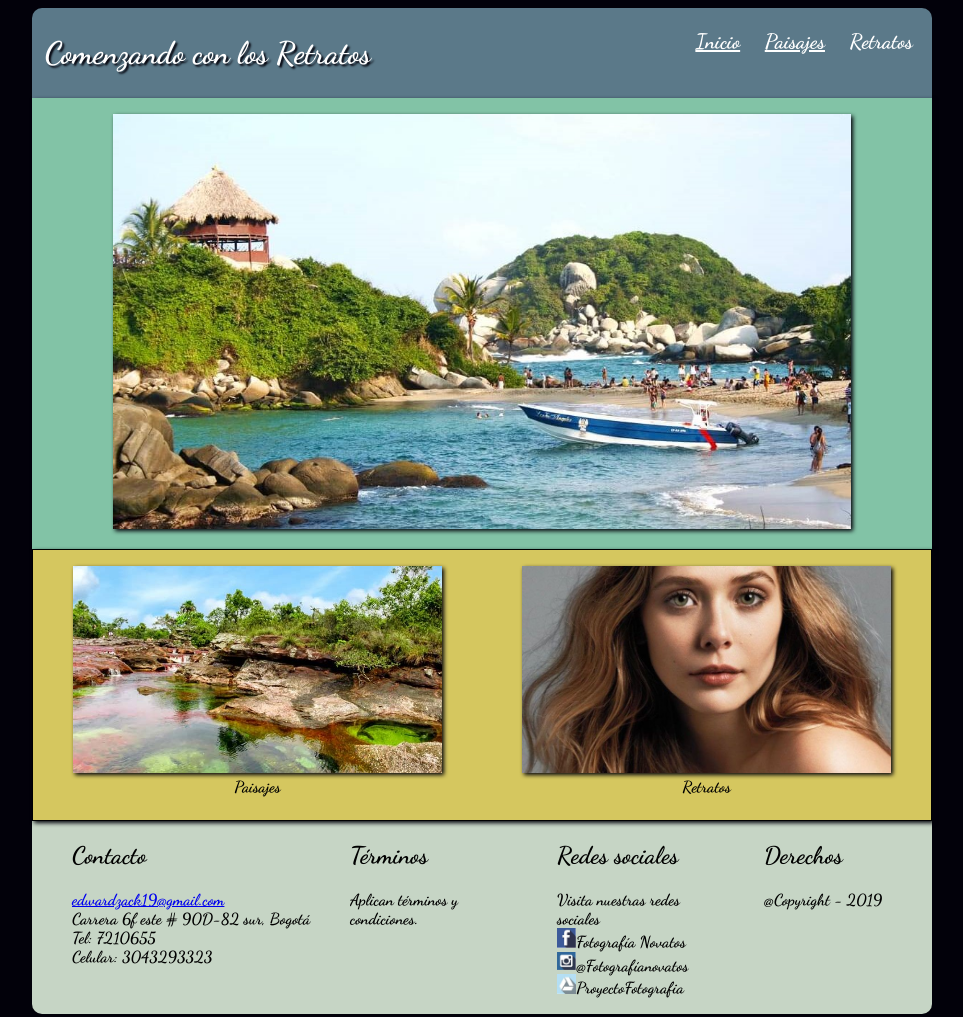
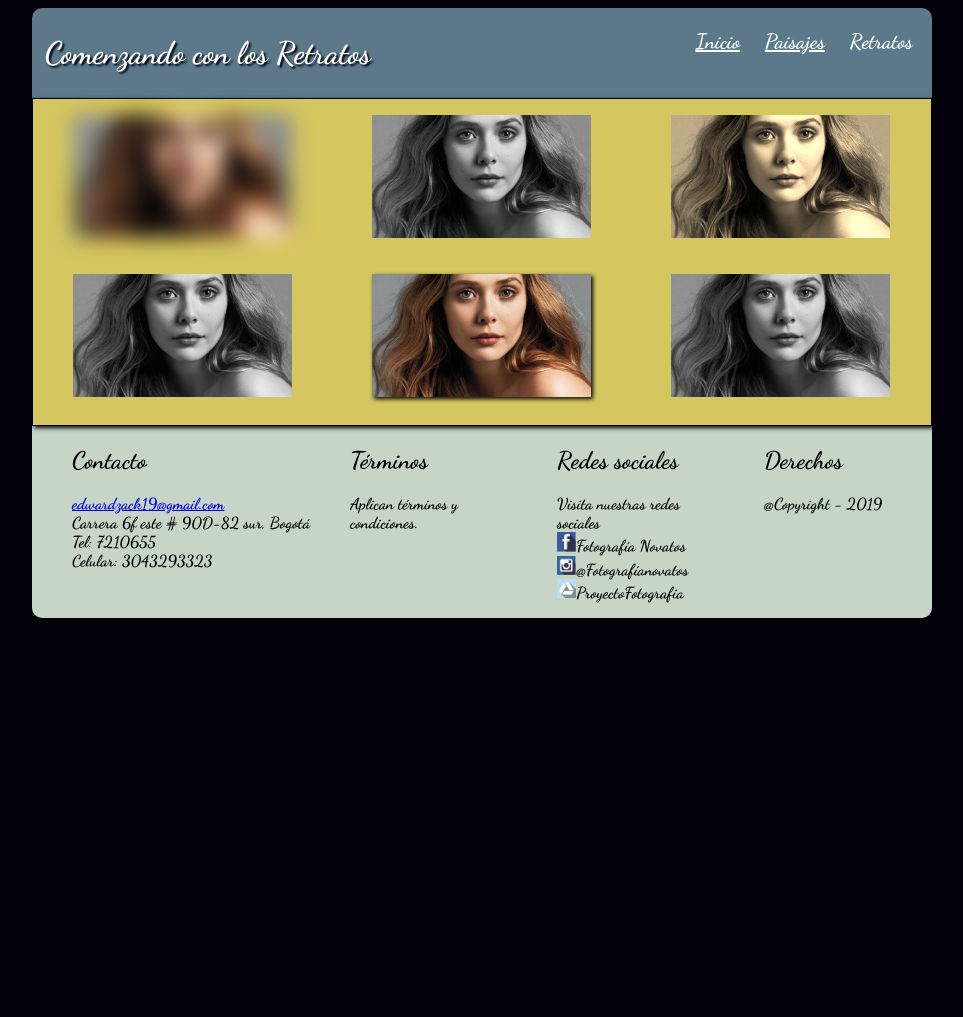
Before and after one commit to EdwardZack/WebFotografia, a plain HTML site: page Content/retratos.html in a window 1280 px wide. Shown: the whole page, without its empty margins (158-1121 px from the left). After the commit the page ends 800 px from the top, so only its background shows below. Drawn offline with Linux system fonts and the light colour scheme; files that its build step writes are made by us from their sources.

Commit message:
ImágenesGaleriasyEfectos
Construcción páginas paisajes y retratos con los efectos de imagen.

```diff
--- a/Content/retratos.html
+++ b/Content/retratos.html
@@ -28,22 +28,35 @@
           </div>
         </header>
       </section>
-      <section class="ImagenCentral">
-        <figure>
-          <img class="Imagen" src="../images/Parque-Tayrona-Colombia.jpg" alt="Parque Tayrona Colombia">
-        </figure>
-      </section>
-      <section class="ImagenSecundaria">
-        <div class="paisajes">
+      <section class="ImagenesEfectos">
+        <div class="galeria">
           <figure>
-            <img class="Imagen" src="../images/paisajes.jpg" alt="Caño Crisales">
-            <figcaption>Paisajes</figcaption>
+            <img class="Imagen" src="../images/retrato.jpg" alt="Elizabeth Olsen">
           </figure>
         </div>
-        <div class="retratos">
+        <div class="galeria">
           <figure>
             <img class="Imagen" src="../images/retrato.jpg" alt="Elizabeth Olsen">
-            <figcaption>Retratos</figcaption>
+          </figure>
+        </div>
+        <div class="galeria">
+          <figure>
+            <img class="Imagen" src="../images/retrato.jpg" alt="Elizabeth Olsen">
+          </figure>
+        </div>
+        <div class="galeria">
+          <figure>
+            <img class="Imagen" src="../images/retrato.jpg" alt="Elizabeth Olsen">
+          </figure>
+        </div>
+        <div class="galeria">
+          <figure>
+            <img class="Imagen" src="../images/retrato.jpg" alt="Elizabeth Olsen">
+          </figure>
+        </div>
+        <div class="galeria">
+          <figure>
+            <img class="Imagen" src="../images/retrato.jpg" alt="Elizabeth Olsen">
           </figure>
         </div>
       </section>
--- a/css/estilos.css
+++ b/css/estilos.css
@@ -100,6 +100,24 @@ body{
 .ImagenSecundaria a{
   color: black;
 }
+
+/*Contenedor Imagenes galerias*/
+.ImagenesEfectos{
+  background-color: #d5c75f;
+  border: 1px solid black;
+  text-align: center;
+  padding-bottom: 1vh;
+  ddisplay: -webkit-flex;
+	display: flex;
+	-webkit-flex-flow: row wrap;
+	flex-flow: row wrap;
+  width: 100%;
+}
+
+.ImagenesEfectos img{
+  width: 100%;
+}
+
 /*Footer*/
 .pie-pagina{
   background-color: #C6d5c5;
@@ -153,27 +171,43 @@ body{
   }
 }
 
-/*Animaciones transition*/
-.paisajes img{
+/*Animaciones transition Imagenes Secundarias*/
+.ImagenSecundaria>.paisajes img{
   transition-property: transform, border, box-shadow;
   transition-duration: 1s, 1s, 1s;
 }
 
-.paisajes img:hover{
+.ImagenSecundaria>.paisajes img:hover{
   transform: rotate(10deg);
   border: 2px solid black;
   box-shadow: #82c3a6;
 }
 
-.retratos img{
+.ImagenSecundaria>.retratos img{
   transition-property: transform, border, box-shadow;
   transition-duration: 1s, 1s, 1s;
 }
 
-.retratos img:hover{
+.ImagenSecundaria>.retratos img:hover{
   transform: translate(20px,-5px);
   border: 2px solid black;
   box-shadow: #82c3a6;
+}
+
+/*Efectos Imagenes Galerias*/
+.galeria:first-child img{
+  -webkit-filter: blur(10px);
+  filter: blur(10px);
+}
+
+.galeria:nth-child(even) img{
+  -webkit-filter: grayscale(100%);
+  filter: grayscale(100%);
+}
+
+.galeria:nth-child(3) img{
+  -webkit-filter: sepia(90%);
+  filter: sepia(90%);
 }
 
 /*Mediaquerie todas las pantallas desde los 900px*/
@@ -188,6 +222,10 @@ body{
 
   .paisajes, .retratos {
     width: 50%;
+  }
+
+  .galeria {
+    width: 33.3%;
   }
 
   .contatos, .politicas, .redes-sociales, .derechos{
```
Also changed, not shown: Content/paisajes.html (+24 -11 lines).
